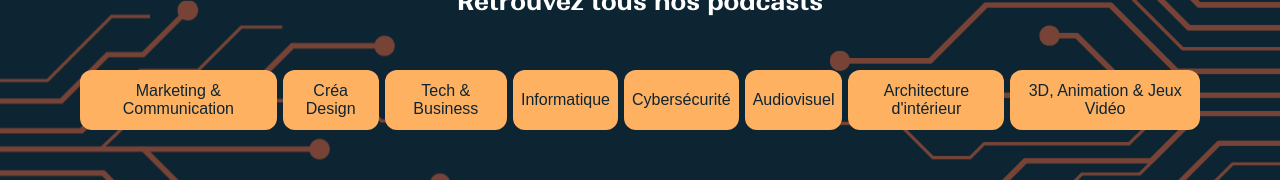
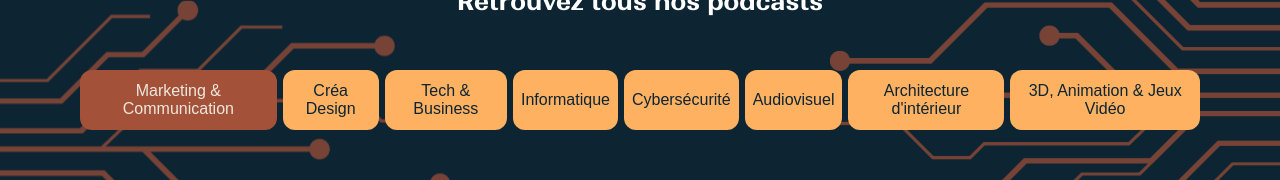
Before and after one commit to Mayel-0/Tech_Talk-Remaster-JS, a Next.js app: page / in a window 1280 px wide. Shown: the part 288-468 px from the top of the page. Built offline with nearby package versions, Linux system fonts and the light colour scheme; no server answers; the database is empty.

Commit message:
add button select and hover

```diff
--- a/src/app/globals.css
+++ b/src/app/globals.css
@@ -420,6 +420,16 @@ li div button {
 	padding: 12px 8px;
 	border-radius: 12px;
 	font-size: 16px;
+}
+
+li div button.select {
+	color: var(--text);
+	background-color: var(--accent2);
+}
+
+li div button:hover {
+	color: var(--text);
+	background-color: var(--accent2);
 }
 
 /* CSS brut - colle direct dans ton fichier */
--- a/src/app/page.tsx
+++ b/src/app/page.tsx
@@ -61,7 +61,7 @@ export default async function Home() {
         <h1 className="centre">Retrouvez tous nos podcasts</h1>
         <li>
           <div>
-            <button>Marketing & Communication</button>
+            <button className="select">Marketing & Communication</button>
             <button>Créa Design</button>
             <button>Tech & Business</button>
             <button>Informatique</button>
```
